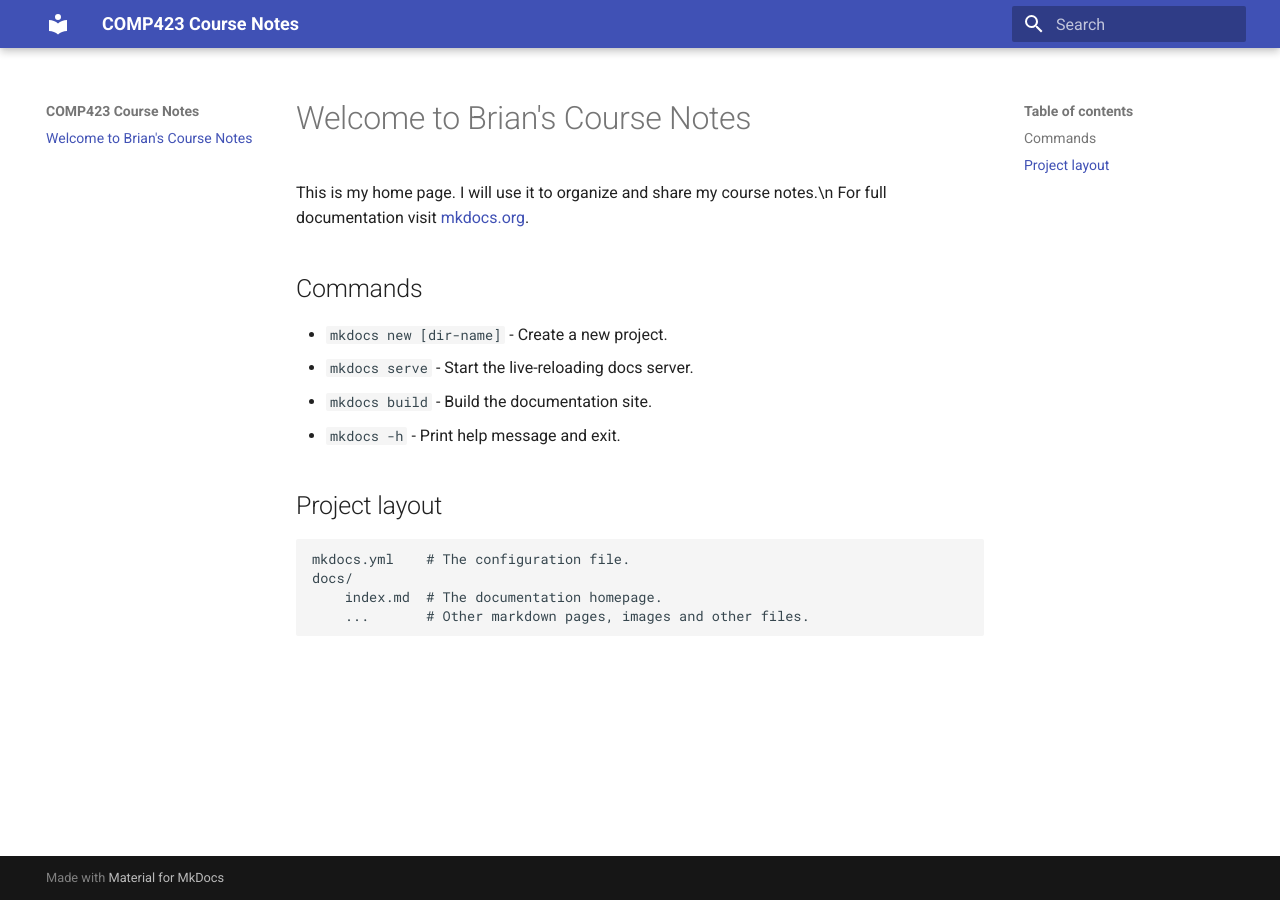
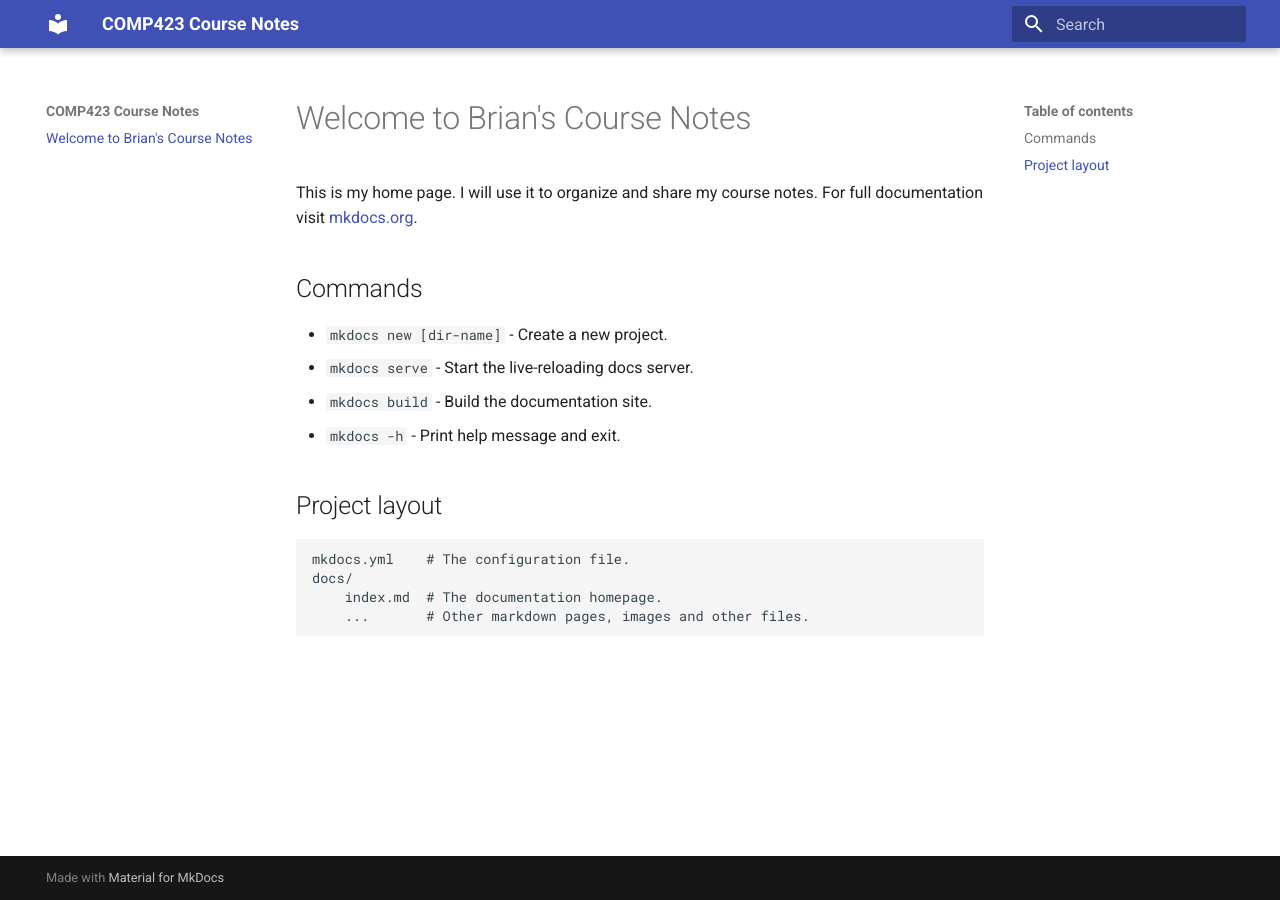
Before and after one commit to brianx426/comp423-course-notes, an MkDocs documentation site: the page built from docs/index.md, in a window 1280 px wide. Built offline with MkDocs 1.6.1 and Material for MkDocs 9.7.7, drawn with Linux system fonts in a browser that asks for light colours.

Commit message:
removed a silly \n

```diff
--- a/docs/index.md
+++ b/docs/index.md
@@ -1,6 +1,6 @@
 # Welcome to Brian's Course Notes
 
-This is my home page. I will use it to organize and share my course notes.\n
+This is my home page. I will use it to organize and share my course notes.
 For full documentation visit [mkdocs.org](https://www.mkdocs.org).
 
 ## Commands
```
